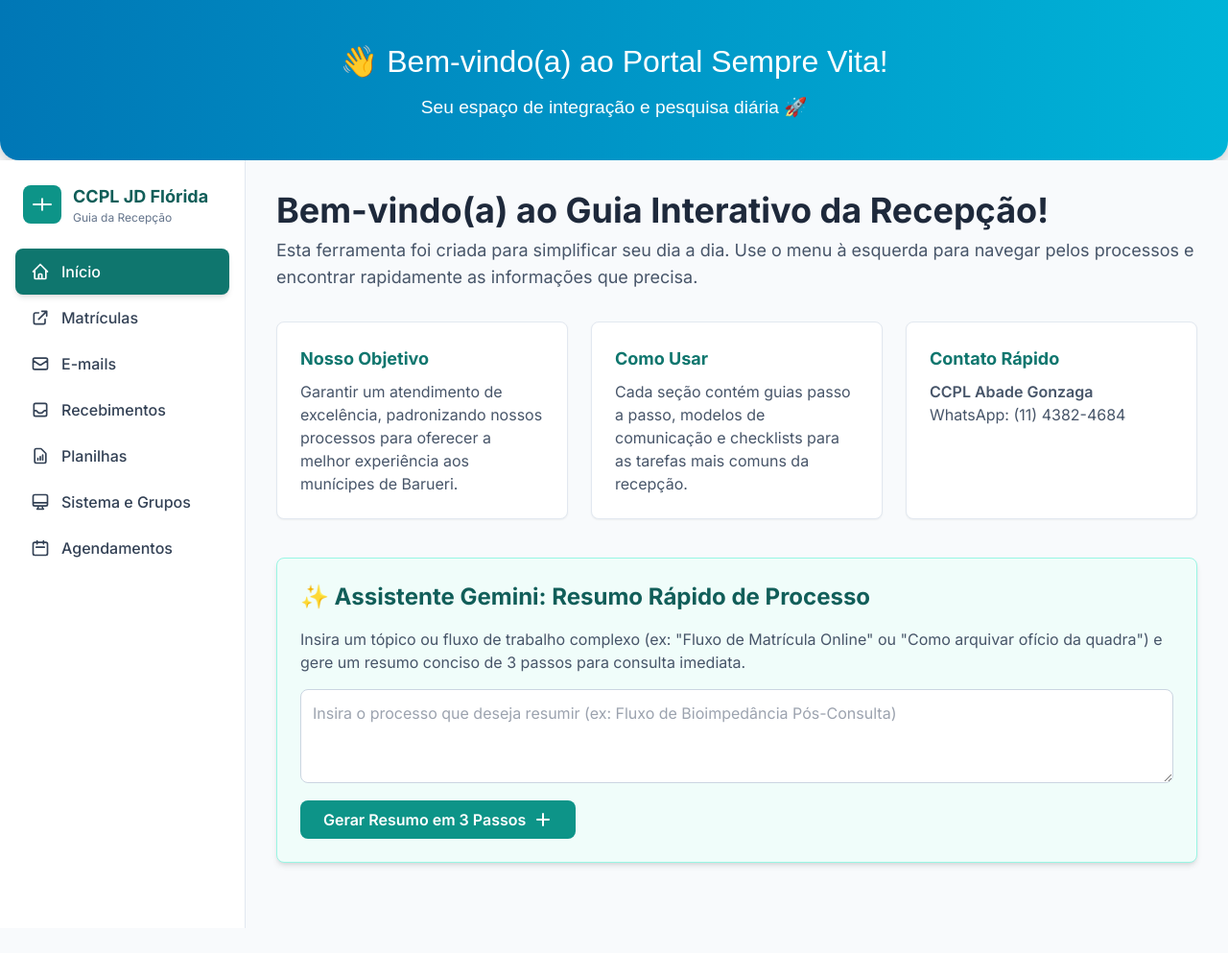
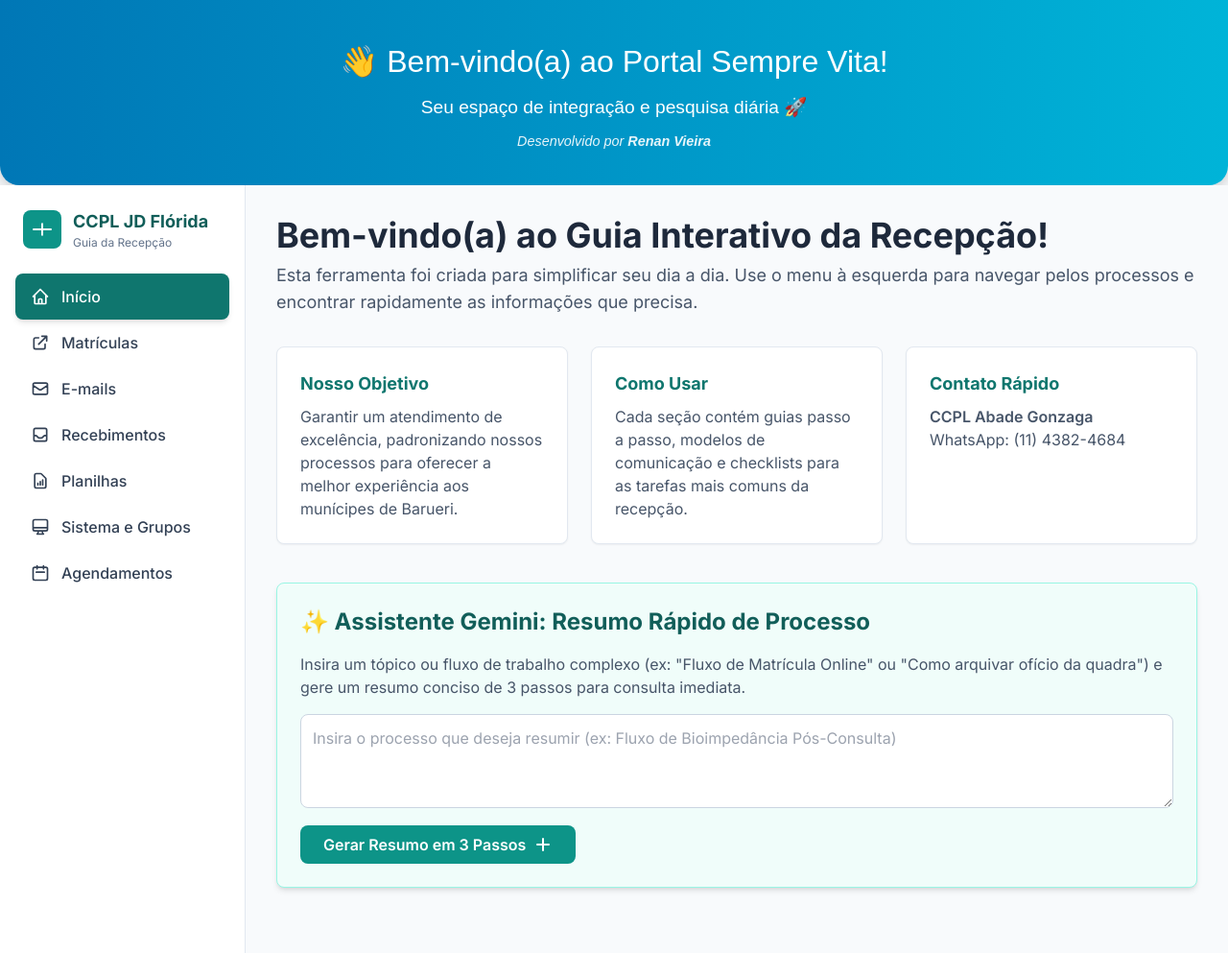
Before and after one commit to renanvieirarsv18-cmd/guiarecep.github.io, a plain HTML site: page index.html in a window 1280 px wide. Shown: the whole page at 96% size. Before the commit the page ends 967 px from the top, so only its background shows below. Drawn offline with nearby package versions, Linux system fonts and the light colour scheme.

Commit message:
Update index.html

```diff
--- a/index.html
+++ b/index.html
@@ -88,10 +88,12 @@
 </head>
 <body>
 
-    <!-- Banner de Boas-Vindas -->
+
+   <!-- Banner de Boas-Vindas -->
 <div class="banner">
   <h1>👋 Bem-vindo(a) ao Portal Sempre Vita!</h1>
   <p>Seu espaço de integração e pesquisa diária 🚀</p>
+  <p class="creditos">Desenvolvido por <strong>Renan Vieira</strong></p>
 </div>
 
 <style>
@@ -99,7 +101,7 @@
     background: linear-gradient(90deg, #0077b6, #00b4d8);
     color: #fff;
     text-align: center;
-    padding: 40px 20px;
+    padding: 40px 20px 30px 20px;
     border-radius: 0 0 20px 20px;
     box-shadow: 0px 4px 15px rgba(0,0,0,0.2);
     font-family: Arial, sans-serif;
@@ -112,9 +114,17 @@
 
   .banner p {
     font-size: 1.2em;
-    margin: 0;
+    margin: 5px 0;
+  }
+
+  .banner .creditos {
+    font-size: 0.9em;
+    margin-top: 10px;
+    opacity: 0.9;
+    font-style: italic;
   }
 </style>
+
 
     <div class="flex h-screen bg-slate-50 text-slate-800">
         <!-- Sidebar -->
```
